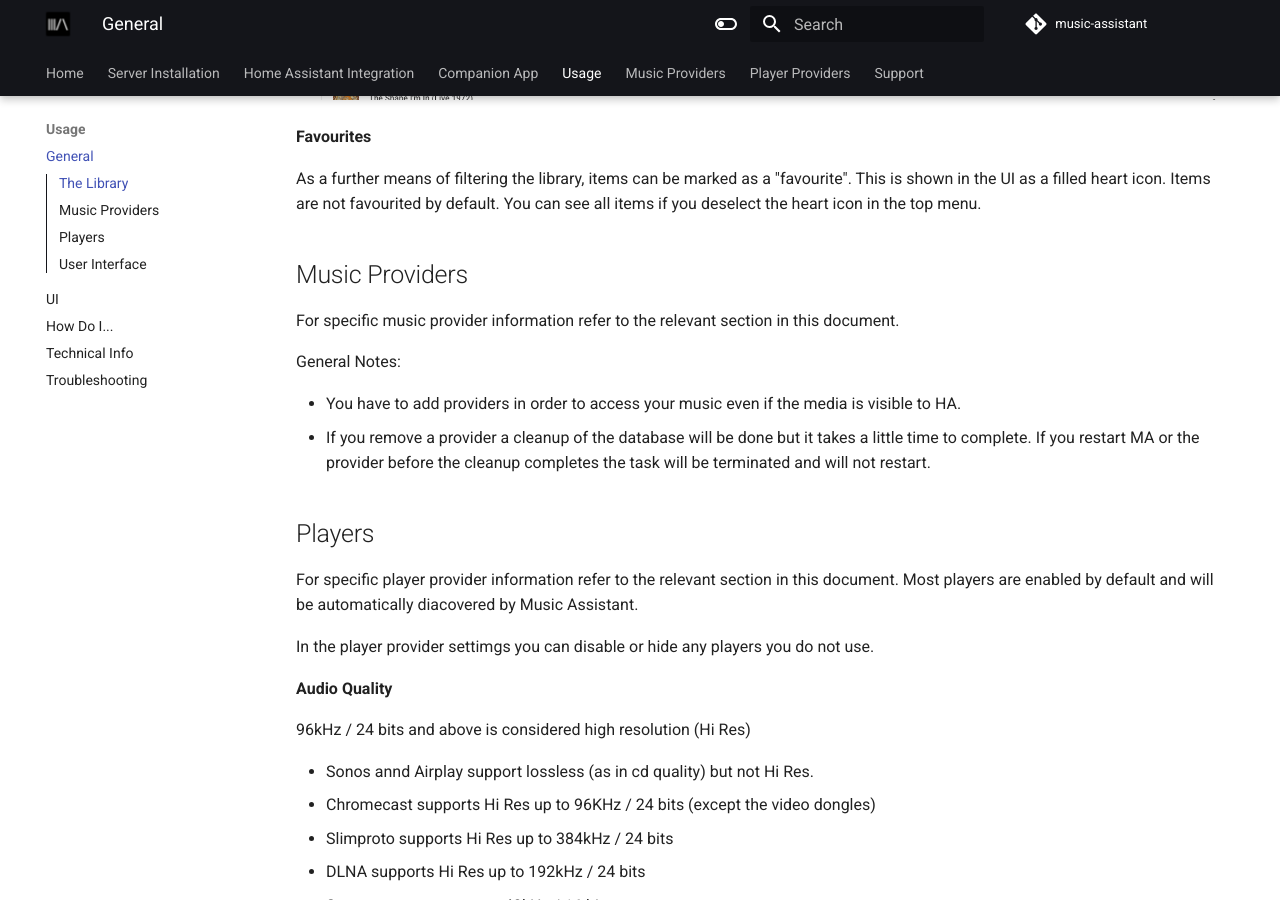
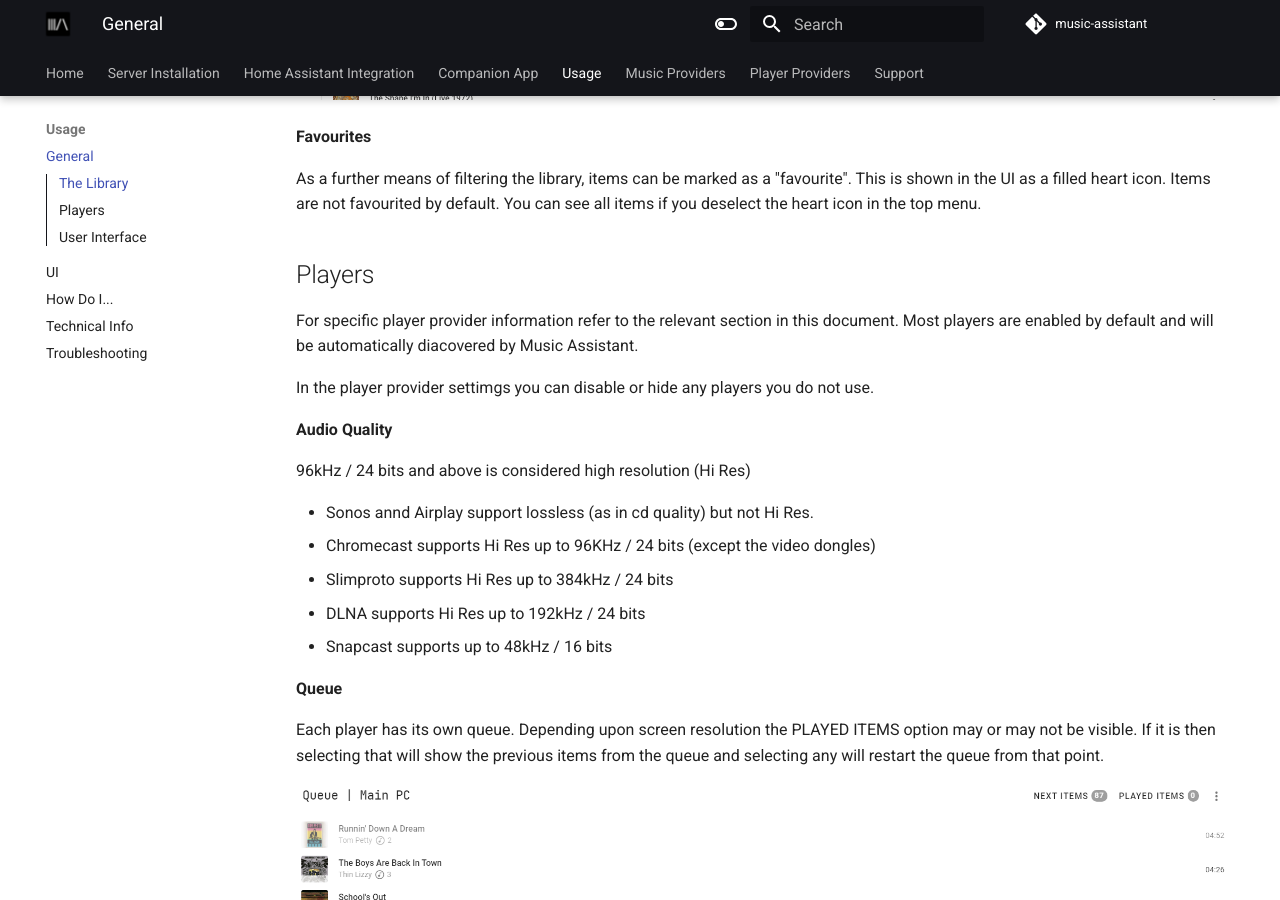
Before and after one commit to pwbriggs/music-assistant.github.io, an MkDocs documentation site: the page built from docs/usage.md, in a window 1280 px wide and 900 px high, scrolled down 800 px. Built offline with MkDocs 1.6.1 and Material for MkDocs 9.7.7, drawn with Linux system fonts in a browser that asks for light colours.

Commit message:
Remove music providers section

```diff
--- a/docs/usage.md
+++ b/docs/usage.md
@@ -11,15 +11,6 @@
 **Favourites**
 
 As a further means of filtering the library, items can be marked as a "favourite". This is shown in the UI as a filled heart icon. Items are not favourited by default. You can see all items if you deselect the heart icon in the top menu.
-
-## Music Providers
-
-For specific music provider information refer to the relevant section in this document.
-
-General Notes:
-
-- You have to add providers in order to access your music even if the media is visible to HA.
-- If you remove a provider a cleanup of the database will be done but it takes a little time to complete. If you restart MA or the provider before the cleanup completes the task will be terminated and will not restart.
 
 ## Players
 
```
